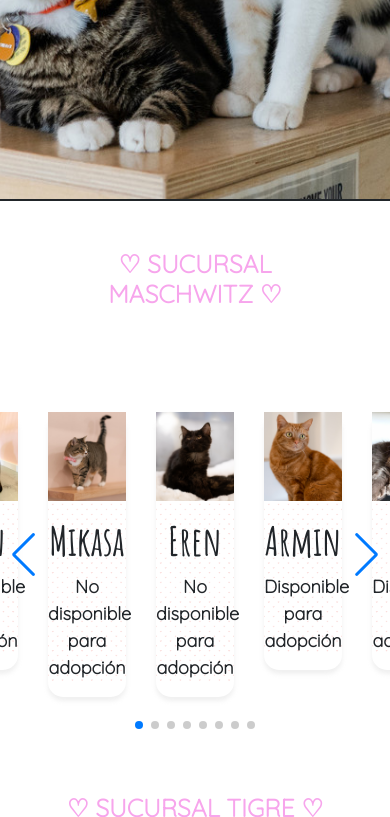
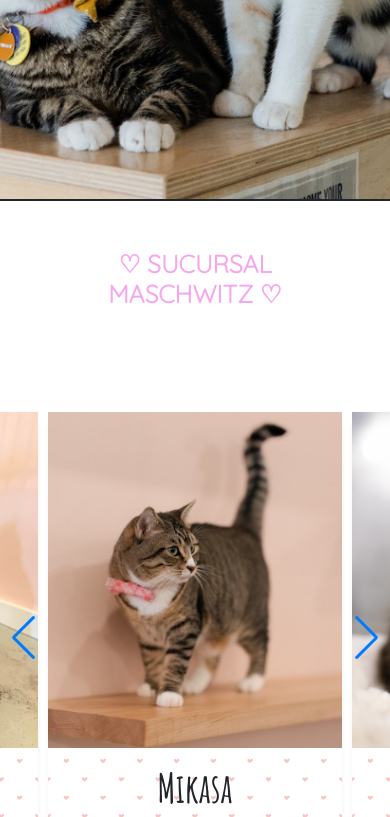
Before and after one commit to macaberges/proyecto-michicafe, a plain HTML site: page pages/nuestrosmichis.html in a window 390 px wide. Shown: the part 299-1116 px from the top of the page. Drawn offline with nearby package versions, Linux system fonts and the light colour scheme.

Commit message:
cambios js

```diff
--- a/css/style.css
+++ b/css/style.css
@@ -362,6 +362,7 @@ button {
   object-fit: cover;
 }
 
+
 .sucursales h2 {
   font-family: "Quicksand", sans-serif;
   font-weight: bold;
@@ -542,9 +543,6 @@ fieldset {
     width: 100%;
     margin-left: 0;
   }
-  .carousel {
-    width: 100%;
-  }
   .gifgaleria img {
     width: 90%;
   }
--- a/pages/nuestrosmichis.html
+++ b/pages/nuestrosmichis.html
@@ -260,13 +260,13 @@
         </div>
       </div>
 
-        <!-- SUCURSAL PALERMO -->
+      <!-- SUCURSAL PALERMO -->
 
       <div class="sucursales container-fluid text-center p-5">
         <h2>♡ SUCURSAL PALERMO ♡</h2>
       </div>
 
-      <div class="michicards p-5">
+      <div class="michicards">
         <div class="swiper mySwiper p-5">
           <div class="swiper-wrapper">
             <div class="swiper-slide">
@@ -311,7 +311,6 @@
                 <p class="michicard-text">No disponible para adopción</p>
               </div>
             </div>
-
           </div>
           <div class="swiper-button-next"></div>
           <div class="swiper-button-prev"></div>
@@ -352,19 +351,29 @@
     <!-- Initialize Swiper -->
     <script>
       var swiper = new Swiper(".mySwiper", {
-        slidesPerView: 3,
-        spaceBetween: 30,
+        slidesPerView: 1,
+        spaceBetween: 10,
+        slidesPerGroup: 1,
+
         breakpoints: {
-          480: {
+          620: {
             slidesPerView: 1,
+            spaceBetween: 20,
+          },
+          680: {
+            slidesPerView: 2,
             spaceBetween: 40,
           },
-          640: {
+          920: {
+            slidesPerView: 2,
+            spaceBetween: 40,
+          },
+          1240: {
             slidesPerView: 4,
             spaceBetween: 50,
           },
         },
-        slidesPerGroup: 1,
+
         loop: true,
         loopFillGroupWithBlank: true,
         pagination: {
```
